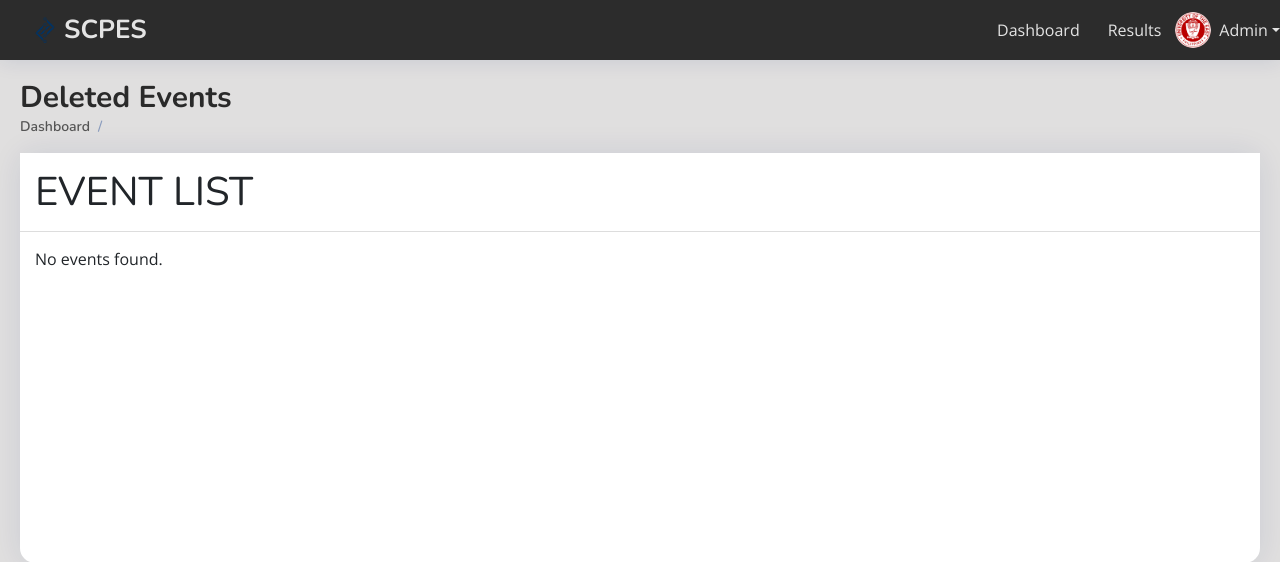
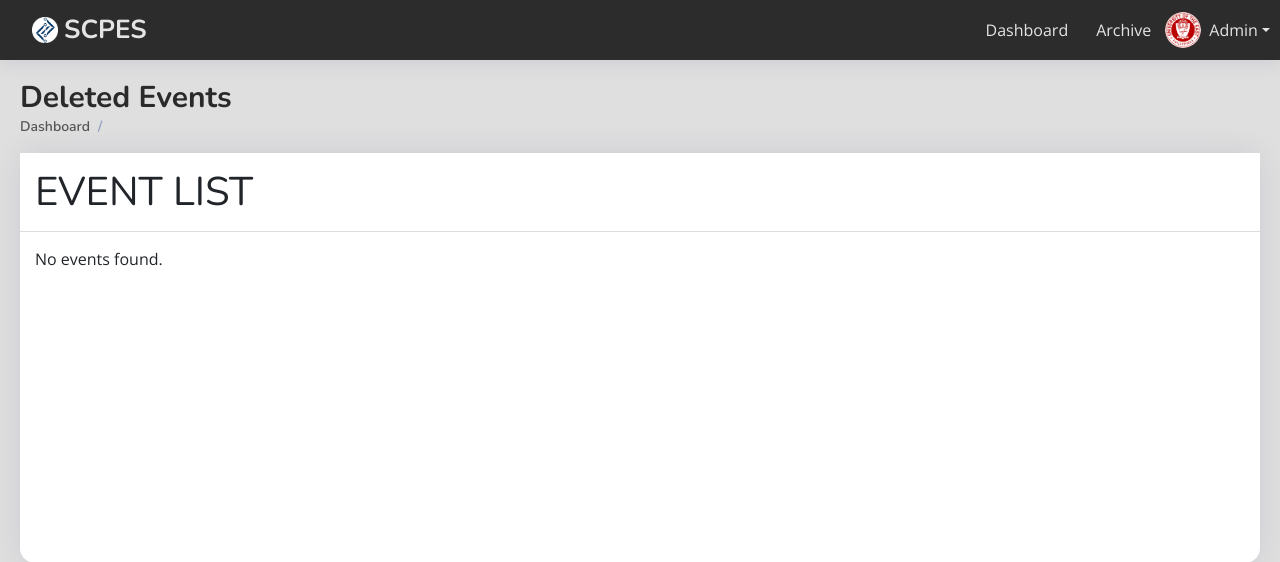
Before and after one commit to jp-asadon/asadon_lapidario_ncp_3106, a PHP site: page /deleted-page.php in a window 1280 px wide. Shown: the top 562 px of the page. Run offline with PHP 8.4, Linux system fonts and the light colour scheme; data that the repository does not hold is empty; some libraries are stand-ins or nearby versions.

Commit message:
fixed navbar

```diff
--- a/deleted-page.php
+++ b/deleted-page.php
@@ -46,7 +46,7 @@
   <header id="header" class="header d-flex align-items-center light-background sticky-top">
     <div class="container-fluid position-relative d-flex align-items-center justify-content-between">
       <a href="index.php" class="logo d-flex align-items-center me-auto me-xl-0">
-        <img src="scpeslogo.png" alt="">
+        <img src="scpes-logo1.png" alt="">
         <span class="d-none d-lg-block" style="color: #e4e4e4;">SCPES</span>
       </a>
     </div><!-- End Logo -->
@@ -54,14 +54,14 @@
     <nav class="header-nav ms-auto">
       <ul>
         <li><a href="index.php" class="zoom-link" style="color: #e4e4e4;">Dashboard</a></li>
-        <li><a href="results.html" class="zoom-link" style="color: #e4e4e4;">Results</a></li>
+        <li><a href="deleted-page.php" class="zoom-link" style="color: #e4e4e4;">Archive</a></li>
       </ul>
   </nav>
 
   <div>
     <a class="nav-link nav-profile d-flex align-items-center pe-0" href="#" data-bs-toggle="dropdown">
       <img src="uelogo.png" alt="Profile" class="rounded-circle" style="max-height: 36px;">
-      <span class="d-none d-md-block dropdown-toggle ps-2" style="color: #e4e4e4;">Admin</span>
+      <span class="d-none d-md-block dropdown-toggle ps-2" style="color: #e4e4e4; margin-right: 10px;">Admin</span>
     </a><!-- End Profile Iamge Icon -->
 
     <ul class="dropdown-menu dropdown-menu-end dropdown-menu-arrow profile">
```
Also changed, not shown: analytics-page.php (+5 -5 lines).
